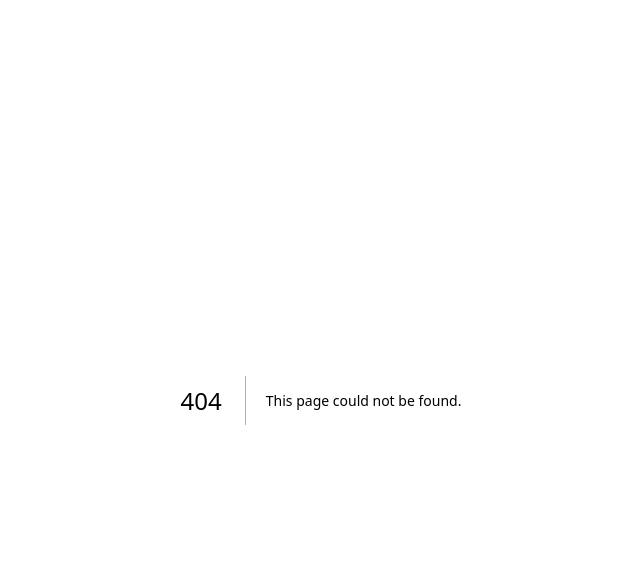
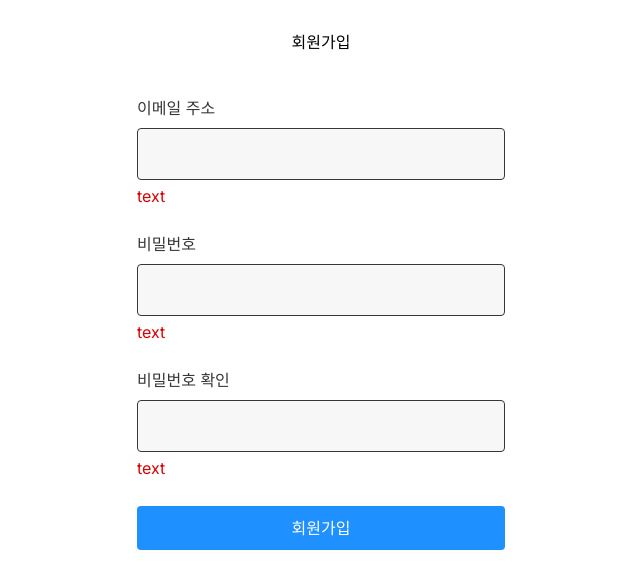
Before and after one commit to kim-young-dong/DplusFania, a Next.js app: page /sign-up in a window 1280 px wide. Before the commit this address had no page. Shown: the top 588 px of the page, without its empty margins (319-959 px from the left). Built offline with nearby package versions, Linux system fonts and the light colour scheme.

Commit message:
feat: signin, signup 기능 추가

```diff
--- /dev/null
+++ b/src/app/api/signin/route.ts
@@ -0,0 +1,29 @@
+import { NextRequest, NextResponse } from "next/server";
+import { $supabase } from "@/utils/supabase/server";
+
+type Data = {
+  message?: string;
+  error?: string;
+};
+
+export const POST = async (req: NextRequest, res: NextResponse<Data>) => {
+  const { email, password } = await req.json();
+  console.log("req-signin", email, password);
+
+  try {
+    const { data, error } = await $supabase.auth.signInWithPassword({
+      email: email,
+      password: password,
+    });
+    console.log("res-signin", data, error);
+
+    if (error) {
+      throw error;
+    }
+
+    return res;
+  } catch (error) {
+    console.log(error);
+    return error;
+  }
+};
--- /dev/null
+++ b/src/app/api/signup/route.ts
@@ -0,0 +1,29 @@
+import { NextRequest, NextResponse } from "next/server";
+import { $supabase } from "@/utils/supabase/server";
+
+type Data = {
+  message?: string;
+  error?: string;
+};
+
+export const POST = async (req: NextRequest, res: NextResponse<Data>) => {
+  const { email, password } = await req.json();
+  console.log("req-signup", email, password);
+
+  try {
+    const { user, error } = await $supabase.auth.signUp({
+      email,
+      password,
+    });
+    console.log("res-signup", user, error);
+
+    if (error) {
+      throw error;
+    }
+
+    return user;
+  } catch (error) {
+    console.log(error);
+    return error;
+  }
+};
--- a/src/app/sign-in/page.tsx
+++ b/src/app/sign-in/page.tsx
@@ -1,40 +1,62 @@
 "use client";
+import { useState, FormEvent } from "react";
+import Link from "next/link";
 import Input from "@/components/Input";
 import Button from "@/components/Button";
-// import Description from "../../common/components/description";
 import styled from "styled-components";
 
 export default function SignInPage() {
+  const [email, setEmail] = useState<string>("");
+  const [password, setPassword] = useState<string>("");
+  const [error, setError] = useState<string | null>(null);
+  const [message, setMessage] = useState<string | null>(null);
+
+  const handleSignin = async (e: FormEvent) => {
+    e.preventDefault();
+    setError(null);
+    setMessage("");
+
+    const response = await fetch("/api/signin", {
+      method: "POST",
+      headers: {
+        "Content-Type": "application/json",
+      },
+      body: JSON.stringify({ email, password }),
+    });
+    console.log(response);
+
+    // const data = await response.json();
+
+    // if (response.ok) {
+    //   setMessage(data.message);
+    // } else {
+    //   setError(data.error);
+    // }
+  };
   return (
     <>
       <SignHeader>로그인</SignHeader>
-      <div style={{ padding: "0 16px" }}>
-        {/* <Description
-          title="안녕하세요!"
-          context="회원이신가요? 아래의 내용을 기입하고 로그인해주세요."
-        /> */}
+      <form onSubmit={handleSignin} style={{ padding: "0 16px" }}>
         <Input
           id="email"
           title="이메일 주소"
-          onChange={() => {
-            console.log("test");
+          onChange={(e) => {
+            setEmail(e.target.value);
           }}
-          value="test"
+          value={email}
           type="email"
           errorMessage="text"
         />
         <Input
           id="password"
           title="비밀번호"
-          onChange={() => {
-            console.log("test");
-          }}
-          value="test"
+          onChange={(e) => setPassword(e.target.value)}
+          value={password}
           type="password"
           errorMessage="text"
         />
         <div style={{ margin: "14px 0" }}>
-          <Button>로그인</Button>
+          <Button type="submit">로그인</Button>
         </div>
         <div
           style={{
@@ -48,11 +70,13 @@ export default function SignInPage() {
           }}
         >
           <span style={{ color: "#373737" }}>회원이 아니신가요?</span>
-          <span style={{ color: "#1E90FF", textDecoration: "underline" }}>
-            회원가입
-          </span>
+          <Link href={"/sign-up"}>
+            <span style={{ color: "#1E90FF", textDecoration: "underline" }}>
+              회원가입
+            </span>
+          </Link>
         </div>
-      </div>
+      </form>
     </>
   );
 }
@@ -60,6 +84,7 @@ export default function SignInPage() {
 const SignHeader = styled.div`
   display: flex;
   justify-content: space-around;
+  align-items: center;
 
   width: 100%;
   height: 84px;
--- /dev/null
+++ b/src/app/sign-up/page.tsx
@@ -0,0 +1,124 @@
+// pages/signup.tsx
+"use client";
+import { useState, FormEvent } from "react";
+import Input from "@/components/Input";
+import Button from "@/components/Button";
+import styled from "styled-components";
+
+export default function Signup() {
+  const [email, setEmail] = useState<string>("");
+  const [password, setPassword] = useState<string>("");
+  const [passwordCheck, setPasswordCheck] = useState<string>("");
+  const [error, setError] = useState<string | null>(null);
+  const [message, setMessage] = useState<string | null>(null);
+
+  const validatePassword = (): boolean => {
+    const hasLetter = /[a-zA-Z]/.test(password); // 비밀번호에 문자가 있는지 확인
+    const hasNumber = /\d/.test(password); // 비밀번호에 숫자가 있는지 확인
+    const validLength = password.length >= 8; // 비밀번호가 8자 이상인지 확인
+    const passwordMatch = password === passwordCheck; // 비밀번호와 비밀번호 확인이 일치하는지 확인
+    switch (false) {
+      case !!password:
+        setError("비밀번호를 입력해주세요.");
+        return false;
+      case validLength:
+        setError("비밀번호를 8자 이상 입력해주세요.");
+        return false;
+      case passwordMatch:
+        setError("비밀번호가 일치하지 않습니다.");
+        return false;
+      case hasLetter:
+        setError("비밀번호에 문자를 포함해주세요.");
+        return false;
+      case hasNumber:
+        setError("비밀번호에 숫자를 포함해주세요.");
+        return false;
+      default:
+        return true;
+    }
+  };
+
+  const handleSignup = async (e: FormEvent) => {
+    e.preventDefault();
+    setError(null);
+    setMessage("");
+
+    if (!validatePassword()) {
+      return false;
+    } else {
+      const response = await fetch("/api/signup", {
+        method: "POST",
+        headers: {
+          "Content-Type": "application/json",
+        },
+        body: JSON.stringify({ email, password }),
+      });
+      console.log(response);
+
+      const data = await response.json();
+
+      if (response.ok) {
+        setMessage(data.message);
+      } else {
+        setError(data.error);
+      }
+    }
+  };
+
+  return (
+    <div>
+      <SignHeader>회원가입</SignHeader>
+      <form onSubmit={handleSignup} style={{ padding: "0 16px" }}>
+        <Input
+          id="email"
+          title="이메일 주소"
+          onChange={(e) => {
+            setEmail(e.target.value);
+          }}
+          value={email}
+          type="email"
+          errorMessage="text"
+        />
+        <Input
+          id="password"
+          title="비밀번호"
+          onChange={(e) => setPassword(e.target.value)}
+          value={password}
+          type="password"
+          errorMessage="text"
+        />
+        <Input
+          id="password"
+          title="비밀번호 확인"
+          onChange={(e) => setPasswordCheck(e.target.value)}
+          value={passwordCheck}
+          type="password"
+          errorMessage="text"
+        />
+        <div style={{ margin: "14px 0" }}>
+          <Button type="submit">회원가입</Button>
+        </div>
+        <div
+          style={{
+            color: "red",
+            fontSize: "14px",
+            textAlign: "center",
+          }}
+        >
+          {error}
+        </div>
+      </form>
+    </div>
+  );
+}
+const SignHeader = styled.div`
+  display: flex;
+  justify-content: space-around;
+  align-items: center;
+
+  width: 100%;
+  height: 84px;
+  border-radius: 0 0 16px 16px;
+
+  box-sizing: border-box;
+`;
```
